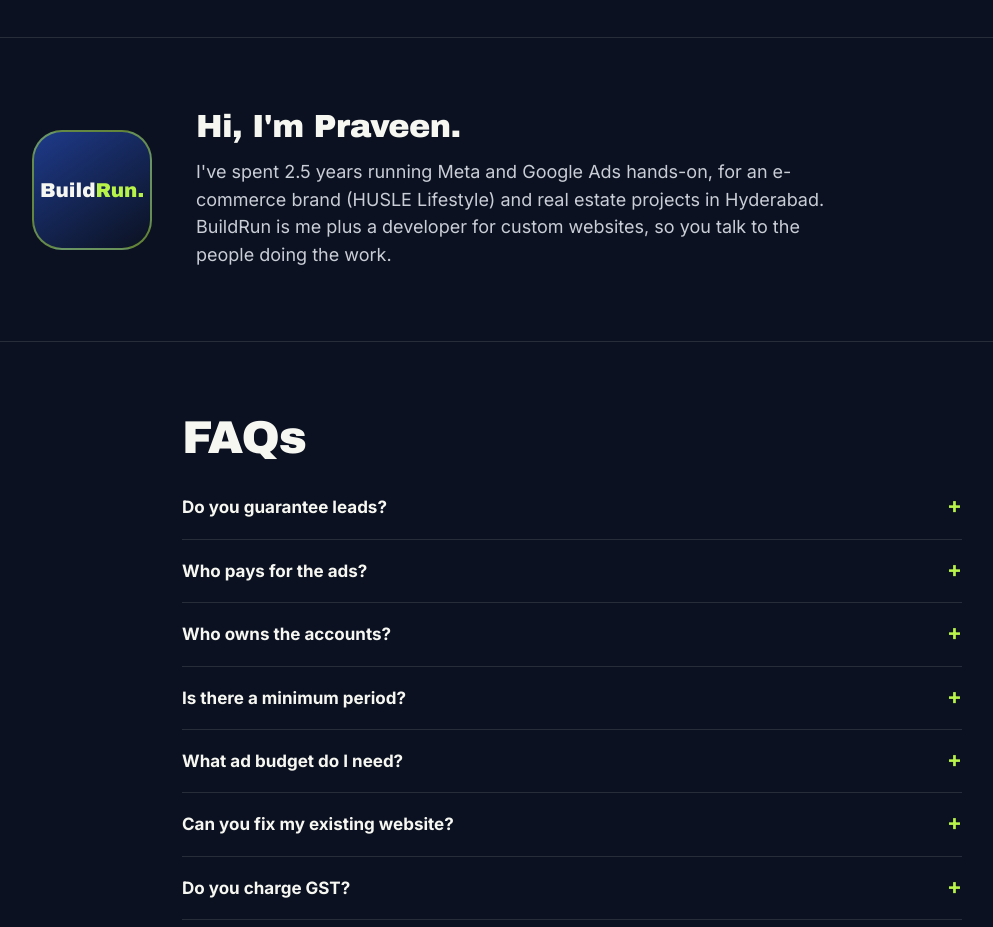
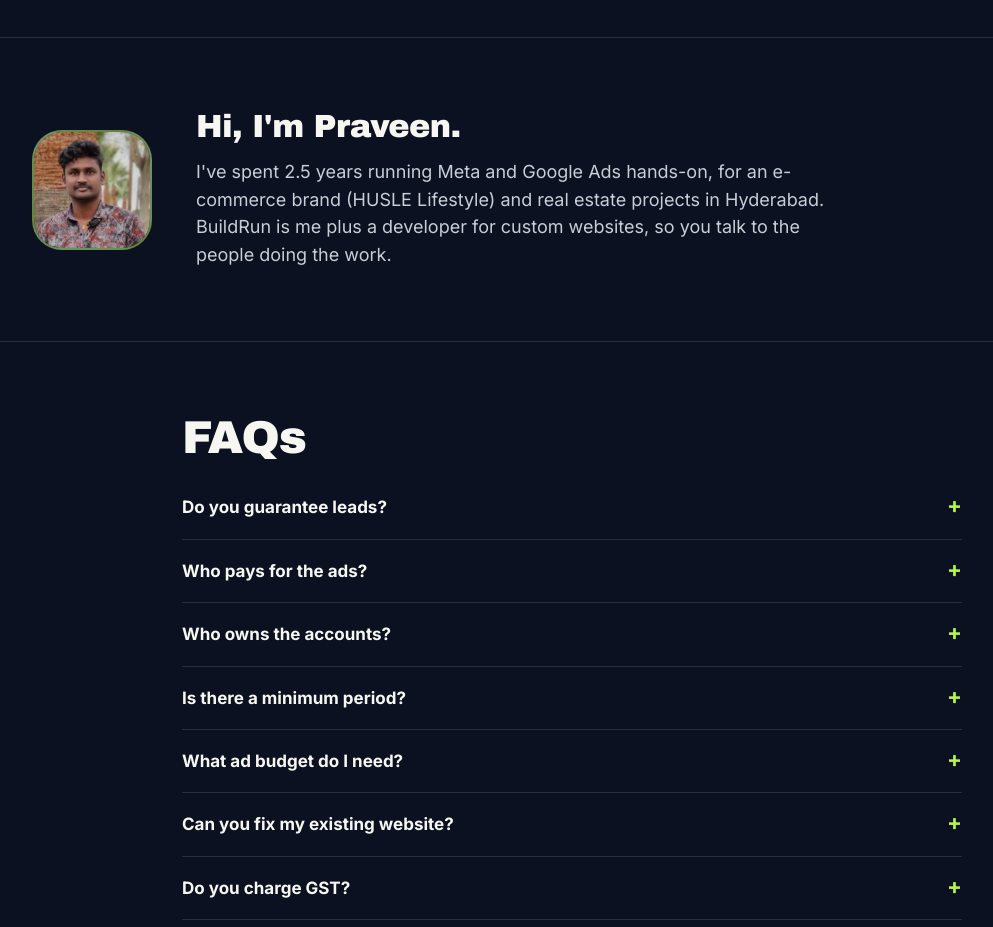
Before and after one commit to TadiPraveen9618/buildrun-site, a plain HTML site: page index.html in a window 1280 px wide. Shown: the part 4140-5067 px from the top of the page, without its empty margins (68-1061 px from the left). Drawn offline with Linux system fonts and the light colour scheme.

Commit message:
Add founder photo to About section
Co-Authored-By: Claude Opus 5.5 <noreply@anthropic.com>
Claude-Session: https://claude.ai/code/session_01Y5tKdutS6TUqYRqt6zaRBZ

```diff
--- a/index.html
+++ b/index.html
@@ -117,7 +117,7 @@
 
 <!-- 6. ABOUT -->
 <section><div class="wrap about">
- <div class="avatar">Build<br><span>Run.</span></div><!-- REPLACE with founder photo when ready -->
+ <img class="avatar" src="assets/founder.jpg" alt="Tadi Praveen, founder of BuildRun Digital" width="120" height="120" style="object-fit:cover">
  <div>
   <h2 style="font-size:32px">Hi, I'm Praveen.</h2>
   <p class="lead">I've spent 2.5 years running Meta and Google Ads hands-on, for an e-commerce brand (HUSLE Lifestyle) and real estate projects in Hyderabad. BuildRun is me plus a developer for custom websites, so you talk to the people doing the work.</p>
```
Also changed, not shown: assets/founder.jpg (added).
